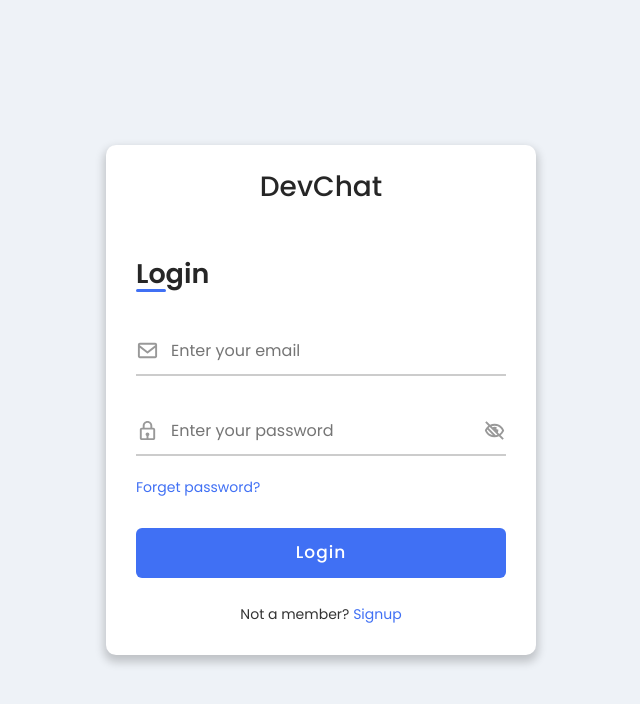
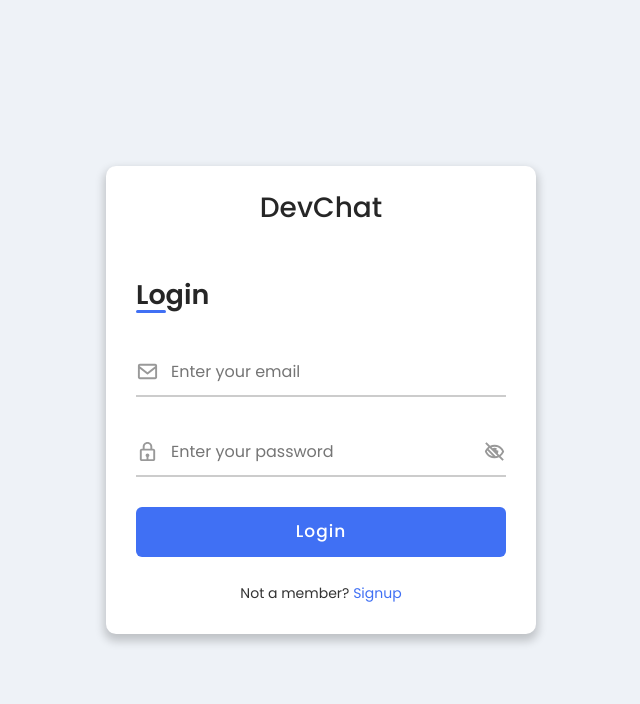
Before and after one commit to kalom60/DevChat, a React (Create React App) app in the folder client/: page /login in a window 1280 px wide. Shown: the top 704 px of the page, without its empty margins (399-1039 px from the left). Built offline with nearby package versions, Linux system fonts and the light colour scheme.

Commit message:
login page

```diff
--- a/client/src/pages/Login.jsx
+++ b/client/src/pages/Login.jsx
@@ -18,7 +18,7 @@ export default function Login() {
     theme: 'dark',
   };
   useEffect(() => {
-    if (localStorage.getItem("devChatUser")) {
+    if (localStorage.getItem('devChatUser')) {
       navigate('/');
     }
   }, []);
@@ -47,8 +47,7 @@ export default function Login() {
         .post('/login', { email, password })
         .then((res) => {
           console.log(res.data);
-          localStorage.setItem("devChatUser", JSON.stringify(res.data.token)
-          );
+          localStorage.setItem('devChatUser', JSON.stringify(res.data.token));
           navigate('/');
         })
         .catch((err) => {
@@ -101,11 +100,11 @@ export default function Login() {
                     </i>
                   </div>
 
-                  <div className="forget">
+                  {/* <div className="forget">
                     <Link to="/register" className="text">
                       Forget password?
                     </Link>
-                  </div>
+                  </div> */}
 
                   <div className="btn">
                     <button type="submit">Login</button>
```
